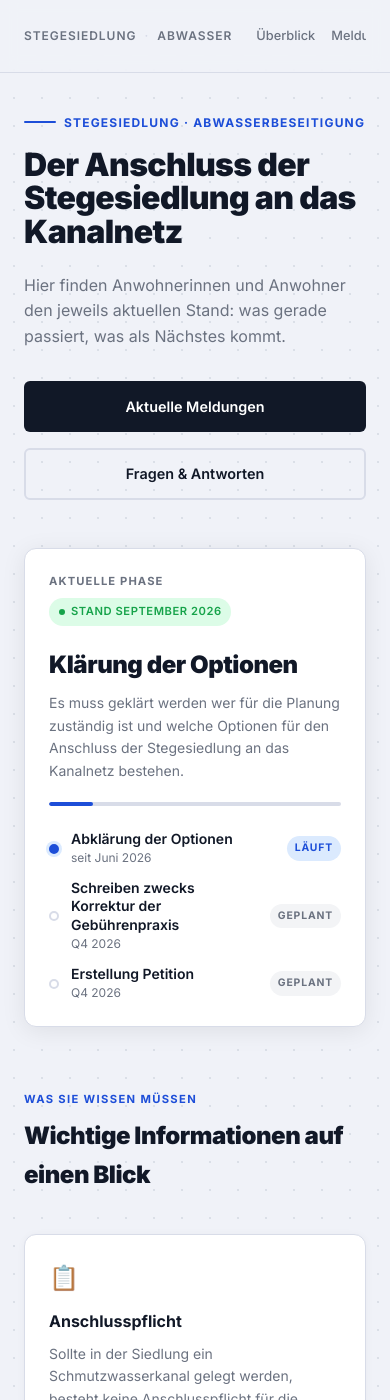
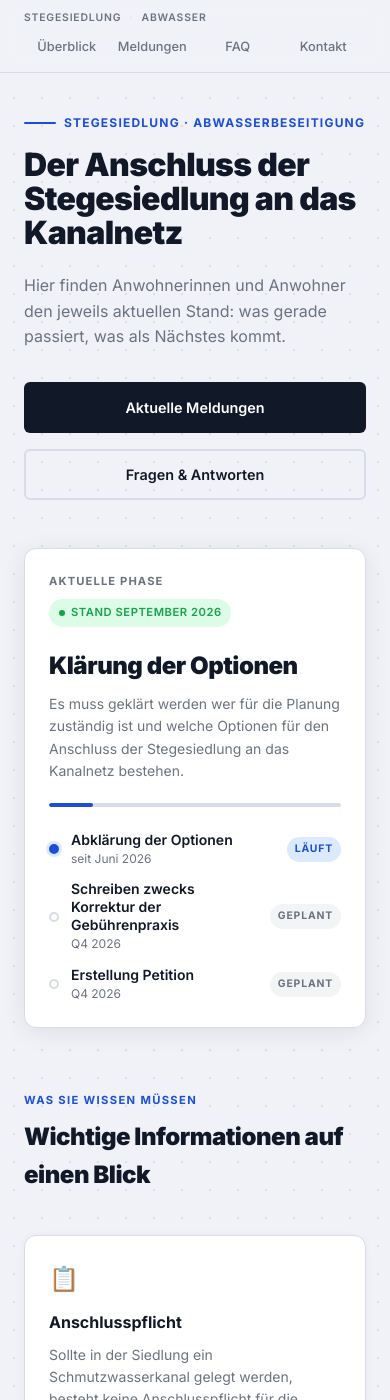
Before and after one commit to thimble9633/thimble9633.github.io, a Jekyll site: the page built from index.html, in a window 390 px wide and 1400 px high. Built offline with Jekyll 4.4.1, drawn with Linux system fonts in a browser that asks for light colours.

Commit message:
make page header pn mobile 2 rows

```diff
--- a/assets/css/main.css
+++ b/assets/css/main.css
@@ -561,13 +561,11 @@ details.faq-item[open] summary::after {
   .page-content { margin: 1.5rem auto; }
   .page-content h1 { font-size: 1.75rem; }
 
-  .site-header__nav {
-    display: flex;
-    gap: 0;
-    overflow-x: auto;
-    -webkit-overflow-scrolling: touch;
-  }
-  .nav-link { font-size: 0.8rem; padding: 0.35rem 0.5rem; white-space: nowrap; }
+  .site-header { padding: 0.6rem 0; }
+  .site-header .container { flex-direction: column; align-items: stretch; gap: 0.3rem; }
+  .site-header__brand { font-size: 0.65rem; }
+  .site-header__nav { display: flex; gap: 0; justify-content: space-between; }
+  .nav-link { font-size: 0.8rem; padding: 0.35rem 0.4rem; flex: 1; text-align: center; }
 
   .status-card__header { flex-wrap: wrap; gap: 0.5rem; }
 }
```
